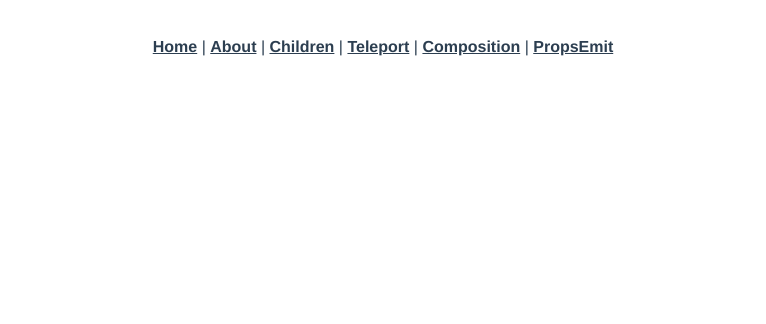
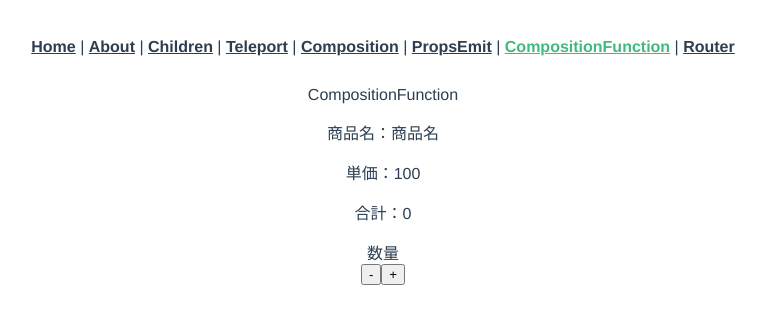
Before and after one commit to yuyasat-sandbox/vuejs_basic_udemy, a Vue app in the folder section10/vue3-test/: page /composition-function in a window 1280 px wide. Shown: the top 324 px of the page, without its empty margins (257-1023 px from the left). Built offline with nearby package versions, Linux system fonts and the light colour scheme.

Commit message:
composition function and router

```diff
--- a/section10/vue3-test/src/App.vue
+++ b/section10/vue3-test/src/App.vue
@@ -5,7 +5,9 @@
     <router-link to="/children">Children</router-link> |
     <router-link to="/teleport-test">Teleport</router-link> |
     <router-link to="/composition-test">Composition</router-link> |
-    <router-link to="/props-emit-test">PropsEmit</router-link>
+    <router-link to="/props-emit-test">PropsEmit</router-link> |
+    <router-link to="/composition-function">CompositionFunction</router-link> |
+    <router-link to="/router-test">Router</router-link>
   </nav>
   <router-view
     :setupBooks="setupBooks"
--- /dev/null
+++ b/section10/vue3-test/src/composables/useCounter.js
@@ -0,0 +1,18 @@
+import { computed } from "vue";
+
+export default function useCounter(item) {
+  const increment = () => {
+    item.amount++;
+  };
+  const decrement = () => {
+    item.amount--;
+  };
+  const totalPrice = computed(() => {
+    return item.price * item.amount;
+  });
+  return {
+    increment,
+    decrement,
+    totalPrice,
+  };
+}
--- a/section10/vue3-test/src/router/index.js
+++ b/section10/vue3-test/src/router/index.js
@@ -4,6 +4,8 @@ import ChildrenView from "../views/ChildrenView.vue";
 import TeleportTest from "../views/TeleportTest.vue";
 import CompositionTest from "../views/CompositionTest.vue";
 import PropsEmitTest from "../views/PropsEmitTest.vue";
+import CompositionFunction from "../views/CompositionFunction.vue";
+import RouterTest from "../views/RouterTest.vue";
 
 const routes = [
   {
@@ -32,6 +34,16 @@ const routes = [
     component: PropsEmitTest,
   },
   {
+    path: "/composition-function",
+    name: "composition-function",
+    component: CompositionFunction,
+  },
+  {
+    path: "/router-test",
+    name: "router-test",
+    component: RouterTest,
+  },
+  {
     path: "/about",
     name: "about",
     // route level code-splitting
--- /dev/null
+++ b/section10/vue3-test/src/views/CompositionFunction.vue
@@ -0,0 +1,37 @@
+<template>
+  <div>CompositionFunction</div>
+  <div>
+    <p>商品名：{{ item.name }}</p>
+    <p>単価：{{ item.price }}</p>
+    <p>合計：{{ totalPrice }}</p>
+    <div>数量</div>
+    <button @click="decrement">-</button>
+    <button @click="increment">+</button>
+  </div>
+</template>
+
+<script>
+import { reactive } from "vue";
+import useCounter from "@/composables/useCounter";
+
+export default {
+  setup() {
+    const item = reactive({
+      name: "商品名",
+      price: 100,
+      amount: 0,
+    });
+
+    const { increment, decrement, totalPrice } = useCounter(item);
+
+    return {
+      item,
+      increment,
+      decrement,
+      totalPrice,
+    };
+  },
+};
+</script>
+
+<style></style>
--- /dev/null
+++ b/section10/vue3-test/src/views/RouterTest.vue
@@ -0,0 +1,32 @@
+<template>
+  <div>RouterTest</div>
+  <button @click="goHome">Homeへ戻る</button>
+  <button @click="checkRoutePath">パスをチェック</button>
+</template>
+
+<script>
+import { onBeforeRouteLeave, useRoute, useRouter } from "vue-router";
+
+export default {
+  setup() {
+    const router = useRouter();
+    const route = useRoute();
+    const goHome = () => {
+      router.push("/");
+    };
+    const checkRoutePath = () => {
+      console.log(route.path);
+    };
+    onBeforeRouteLeave((to, from) => {
+      console.log(`to: ${to}`);
+      console.log(`from: ${from}`);
+    });
+    return {
+      goHome,
+      checkRoutePath,
+    };
+  },
+};
+</script>
+
+<style></style>
```
